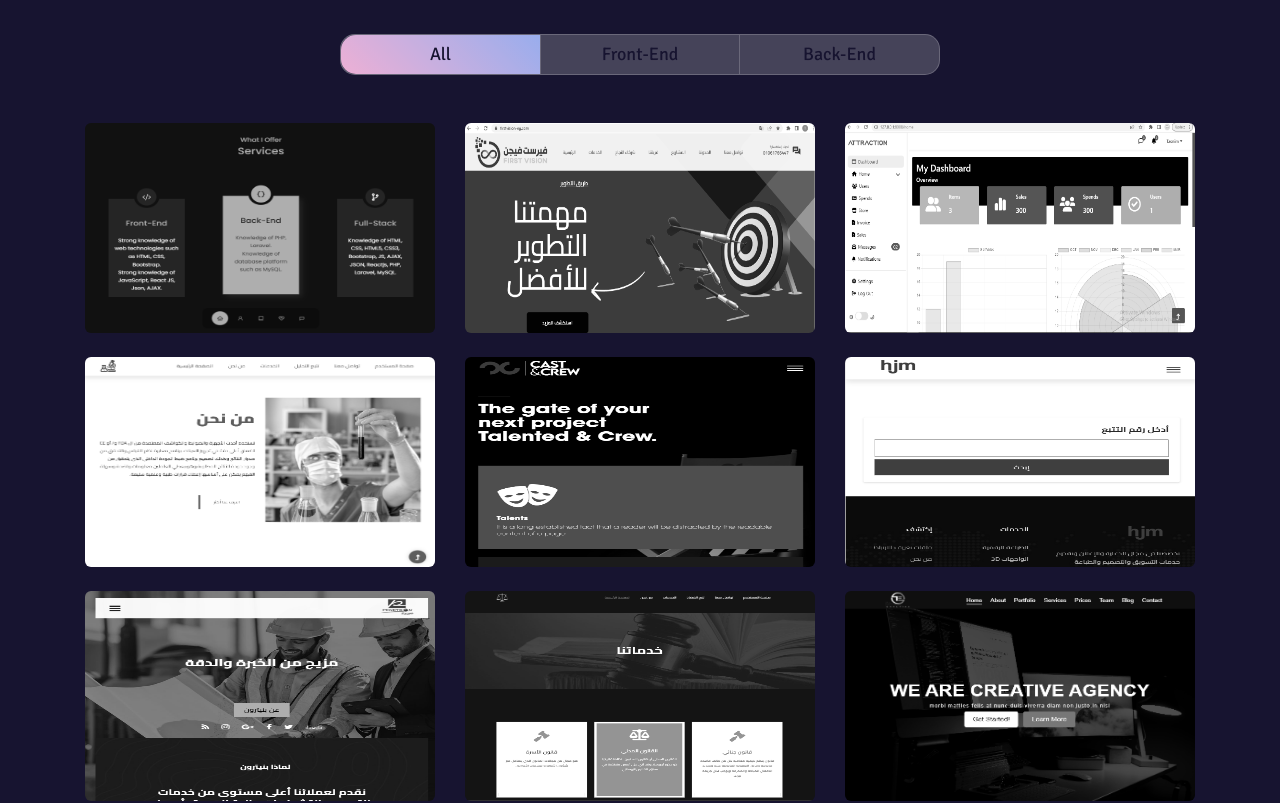
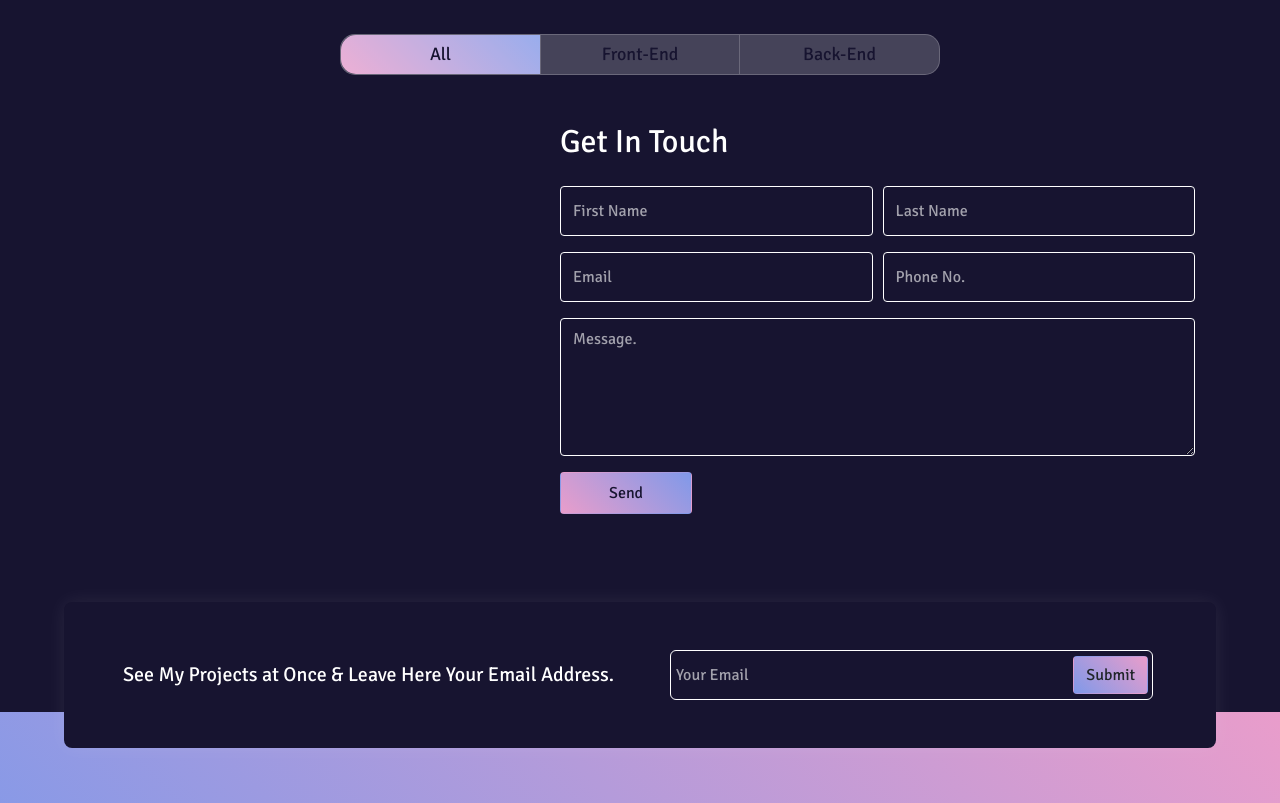
Before and after one commit to TasnimMustafa/Portfolio, a React (Create React App) app: page / in a window 1280 px wide. Shown: the part 1580-2383 px from the top of the page. Built offline with nearby package versions, Linux system fonts and the light colour scheme.

Commit message:
setup gh-pages

```diff
--- a/src/App.js
+++ b/src/App.js
@@ -24,7 +24,7 @@ function App() {
 
        <Routes>
            <Route>
-               <Route path='/' element={<AllProjects/>}/>
+               <Route path='.' element={<AllProjects/>}/>
                <Route path='front' element={<FrontProjects/>}/>
                <Route path='back' element={<BackProjects/>}/>
            </Route>
--- a/src/components/Projects/Projects.js
+++ b/src/components/Projects/Projects.js
@@ -18,9 +18,9 @@ function Projects() {
                     </div>
 
                     <div className='project-filters d-flex justify-content-center'>
-                        <Link to='/.' onClick={() => {setActive('active');setActive1('');setActive2('')}} className={active}>All</Link>
-                        <Link to='./front' onClick={() => {setActive('');setActive1('active');setActive2('')}} className={active1}>Front-End</Link>
-                        <Link to='./back' onClick={() => {setActive('');setActive1('');setActive2('active')}} className={active2}>Back-End</Link>
+                        <Link to='.' onClick={() => {setActive('active');setActive1('');setActive2('')}} className={active}>All</Link>
+                        <Link to='front' onClick={() => {setActive('');setActive1('active');setActive2('')}} className={active1}>Front-End</Link>
+                        <Link to='back' onClick={() => {setActive('');setActive1('');setActive2('active')}} className={active2}>Back-End</Link>
                     </div>
                     <Outlet/>
                 </div>
```
